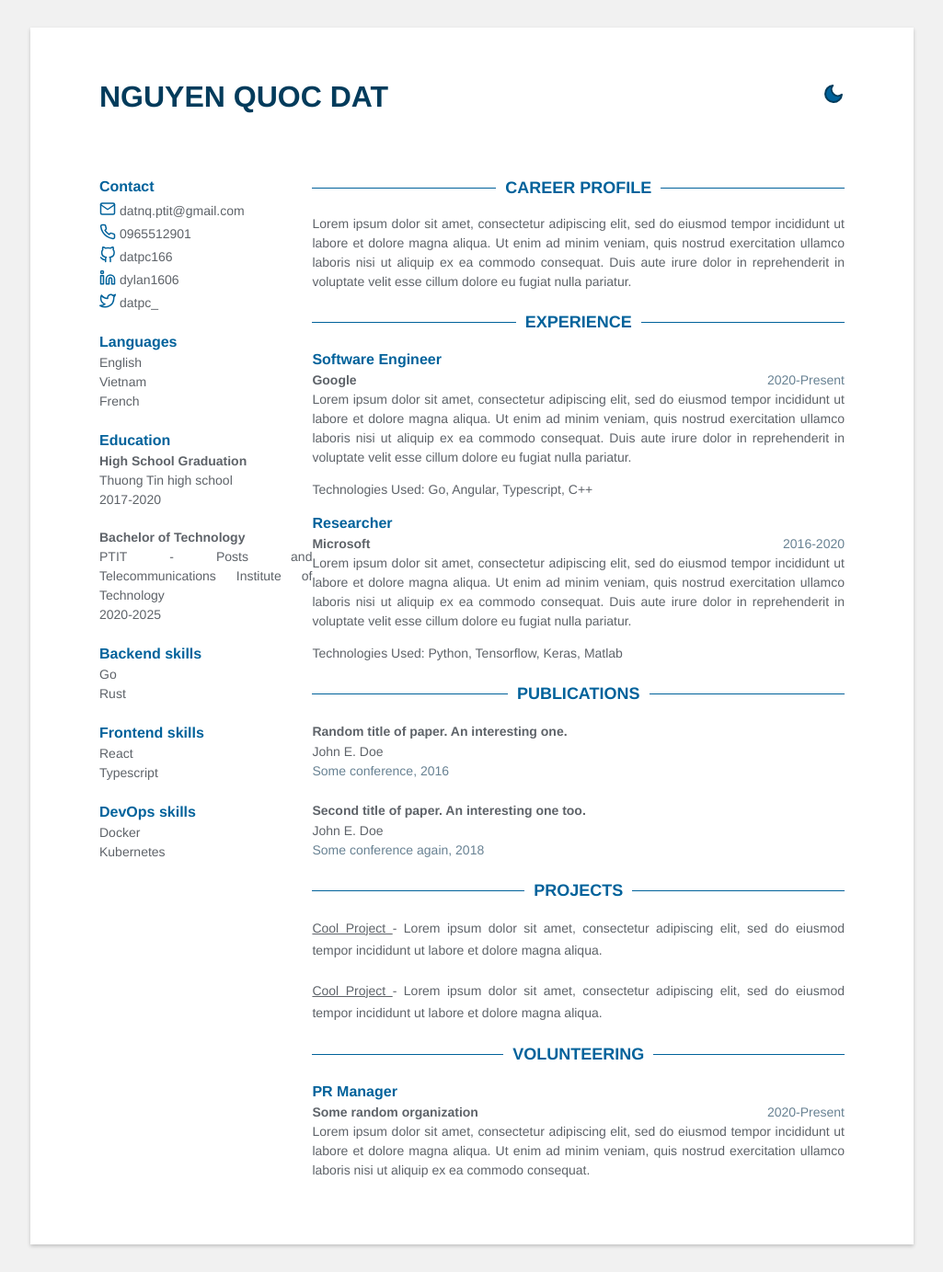
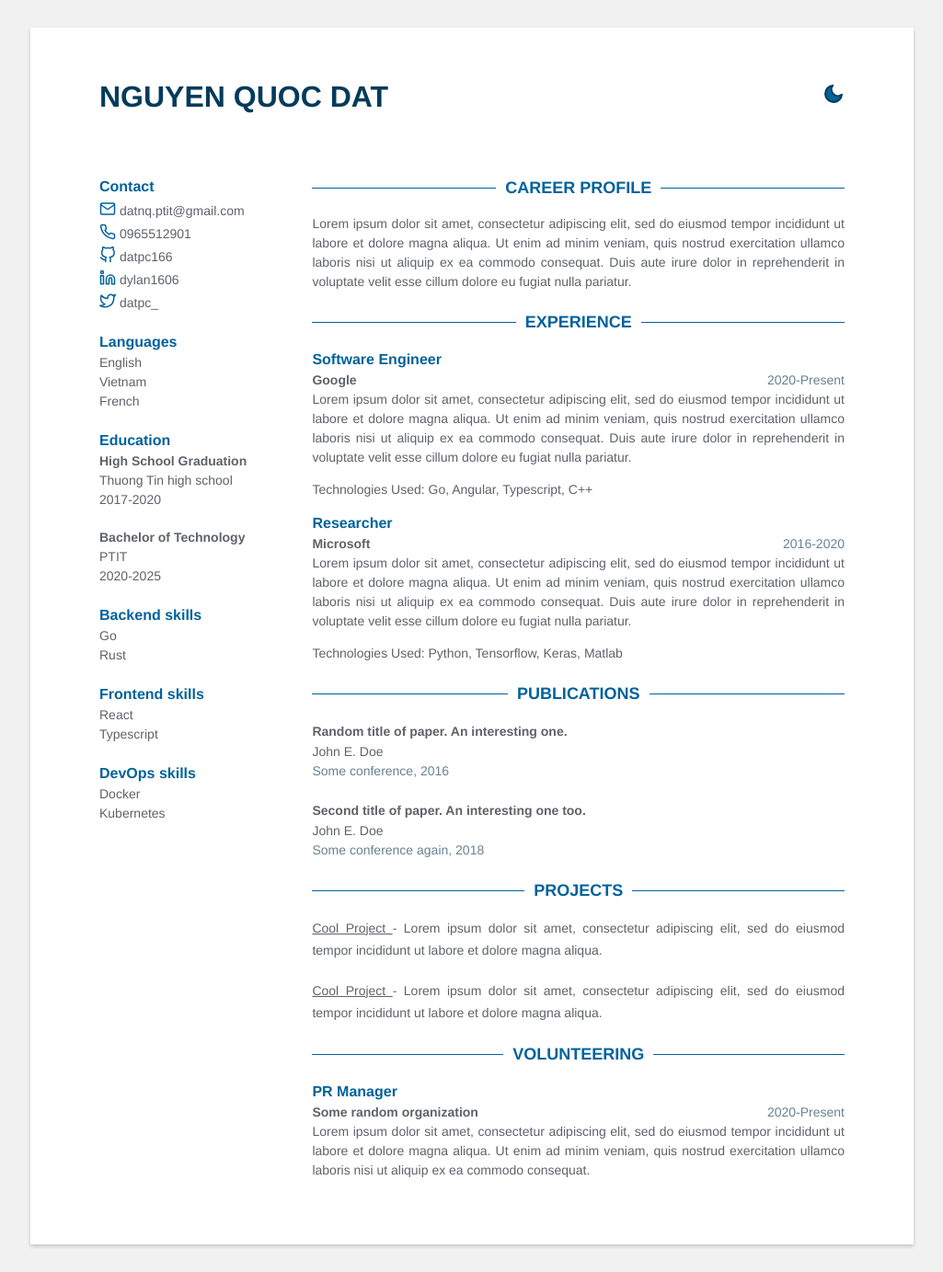
Before and after one commit to datpc166/my_cv, a Jekyll site: the page built from index.html, in a window 1280 px wide. Shown: the whole page at 92% size, without its empty margins (127-1152 px from the left). Built offline with Jekyll 4.4.1, drawn with Linux system fonts in a browser that asks for light colours.

Commit message:
update commit

```diff
--- a/_data/data.yml
+++ b/_data/data.yml
@@ -23,7 +23,7 @@ education:
 
   - degree: Bachelor of Technology
     time: 2020-2025
-    university: PTIT - Posts and Telecommunications Institute of Technology
+    university: PTIT
 
 skills:
   - category: Backend
```
